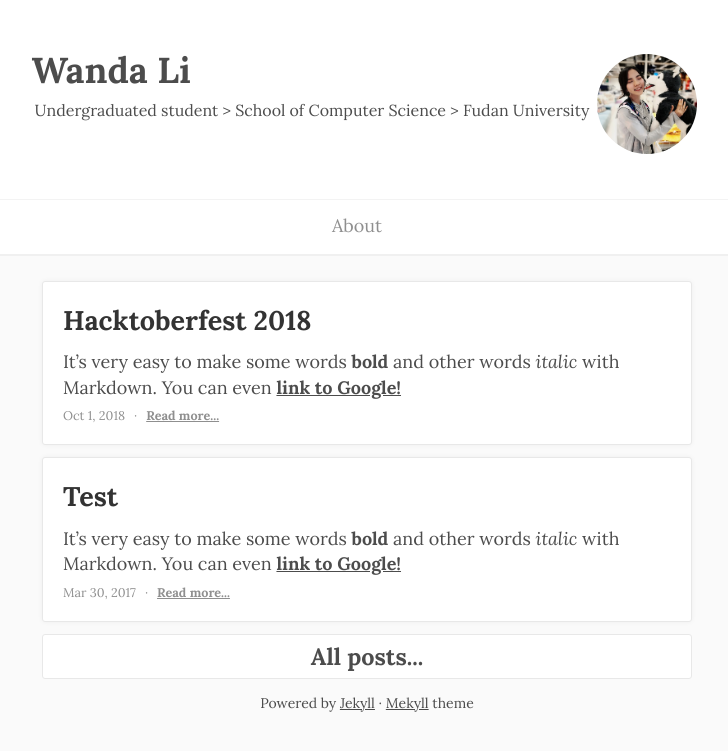
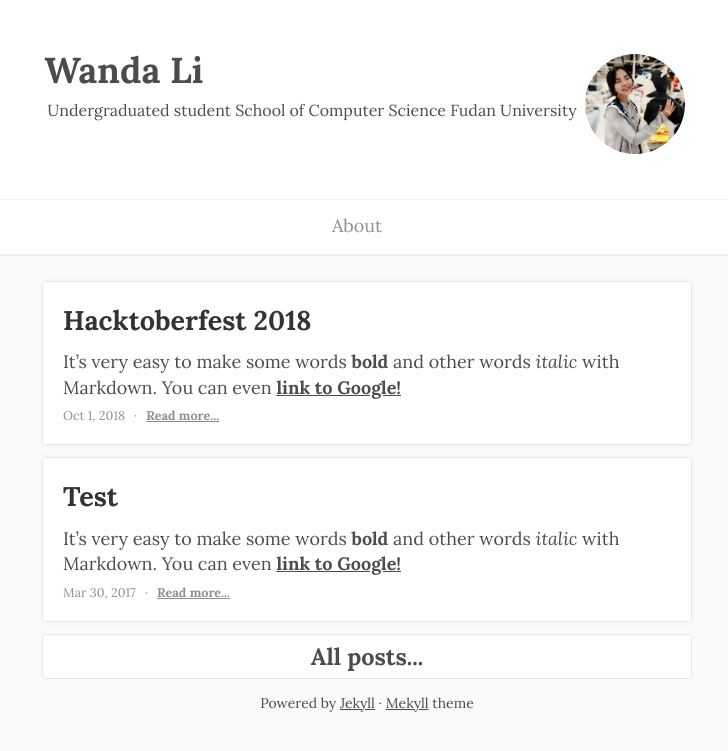
Before and after one commit to wandli/wandli.github.io, a Jekyll site: the page built from index.html, in a window 1280 px wide. Shown: the top 751 px of the page, without its empty margins (273-1001 px from the left). Built offline with Jekyll 4.4.1, drawn with Linux system fonts in a browser that asks for light colours; Markdown is read by kramdown in place of the engine named in the settings; part of the change alters nothing that is shown.

```diff
--- a/_config.yml
+++ b/_config.yml
@@ -1,15 +1,15 @@
 title: Wanda Li
 email: wdli10 AT outlook DOT com
-description: >
-  Undergraduated student >
-  School of Computer Science >
+description: |
+  Undergraduated student
+  School of Computer Science
   Fudan University
 baseurl: "/" # the subpath of your site, e.g. /blog
 url: "http://wandli.github.io" # the base hostname & protocol for your site
 postCount: 5 # the number of posts on the "index" page
 
 # Build settings
-markdown: redcarpet
+markdown: kramdown
 markdown_ext:  markdown,mkdown,mkdn,mkd,md
 permalink   : /:year/:title/
 source: ./
```
